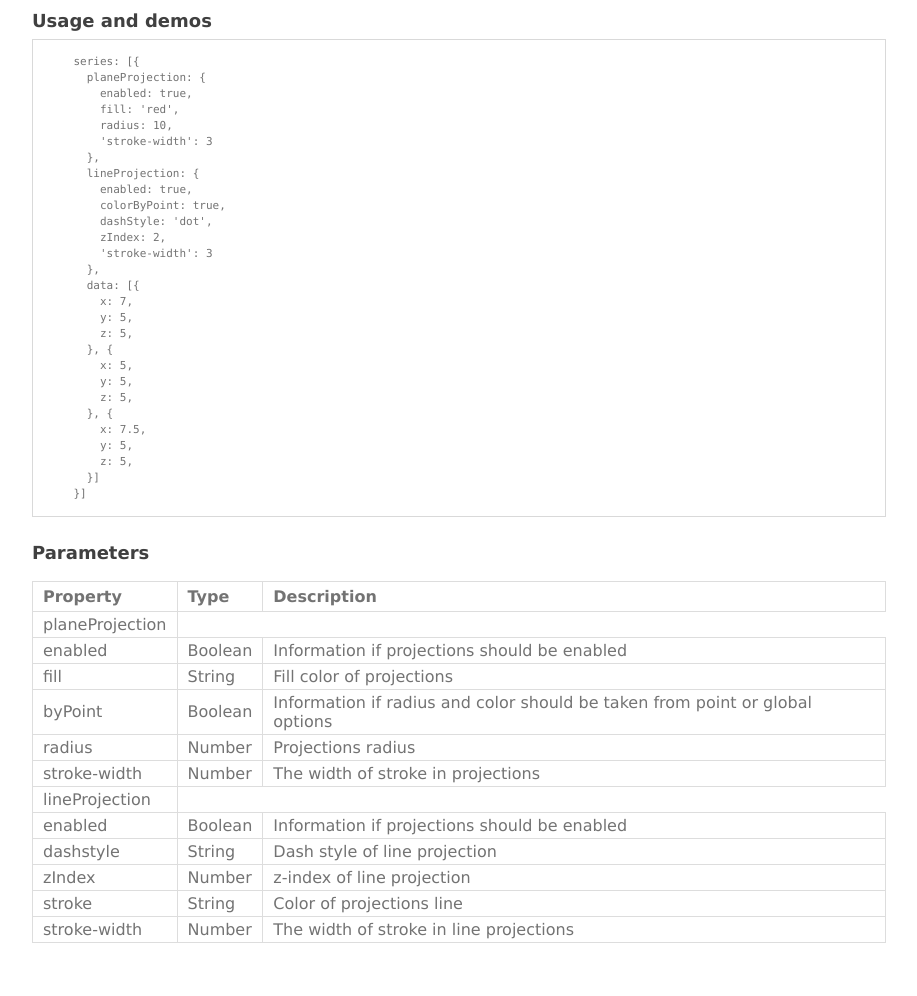
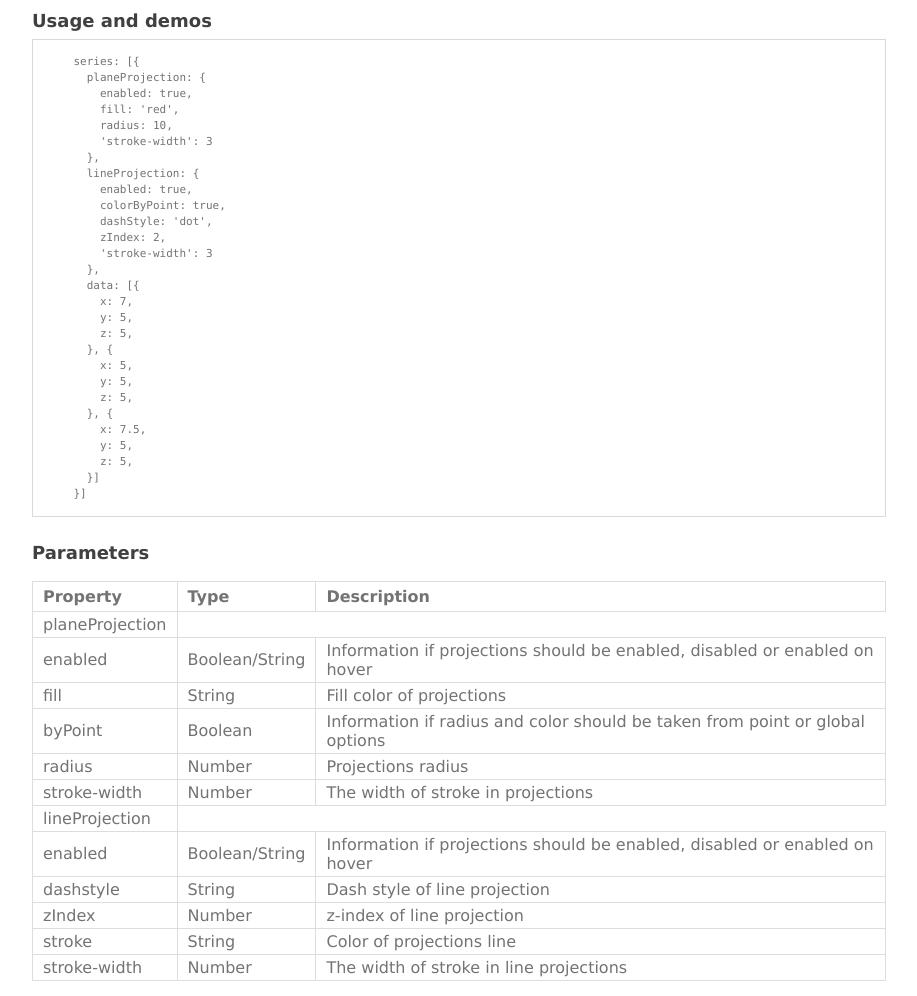
Before and after one commit to blacklabel/projections, a website: page index.html in a window 1280 px wide. Shown: the part 637-1633 px from the top of the page, without its empty margins (181-1098 px from the left). Before the commit the page ends 1595 px from the top, so only its background shows below. Drawn offline with Linux system fonts and the light colour scheme.

Commit message:
Added new versions of index.html and README.md, containing information about enabled: hover option.

```diff
--- a/index.html
+++ b/index.html
@@ -68,14 +68,14 @@
   </thead>
   <tbody>
     <tr><td>planeProjection</td></tr>
-    <tr><td align="left">enabled</td><td>Boolean</td><td align="left">Information if projections should be enabled</td></tr>
+    <tr><td align="left">enabled</td><td>Boolean/String</td><td align="left">Information if projections should be enabled, disabled or enabled on hover</td></tr>
     <tr><td align="left">fill</td><td>String</td><td align="left">Fill color of projections</td></tr>
     <tr><td align="left">byPoint</td><td>Boolean</td><td align="left">Information if radius and color should be taken from point or global options</td></tr>
     <tr><td align="left">radius</td><td>Number</td><td align="left">Projections radius</td></tr>
     <tr><td align="left">stroke-width</td><td>Number</td><td align="left">The width of stroke in projections</td></tr>
 
     <tr><td>lineProjection</td></tr>
-    <tr><td align="left">enabled</td><td>Boolean</td><td align="left">Information if projections should be enabled</td></tr>
+    <tr><td align="left">enabled</td><td>Boolean/String</td><td align="left">Information if projections should be enabled, disabled or enabled on hover</td></tr>
     <tr><td align="left">dashstyle</td><td>String</td><td align="left">Dash style of line projection</td></tr>
     <tr><td align="left">zIndex</td><td>Number</td><td align="left">z-index of line projection</td></tr>
     <tr><td align="left">stroke</td><td>String</td><td align="left">Color of projections line</td></tr>
```
Also changed, not shown: README.md.
